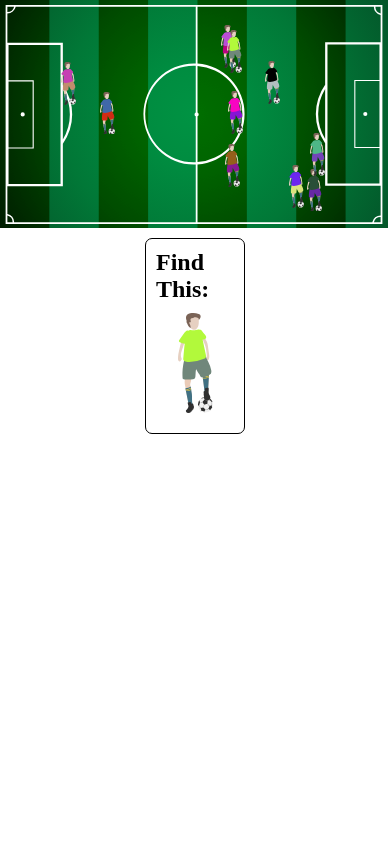
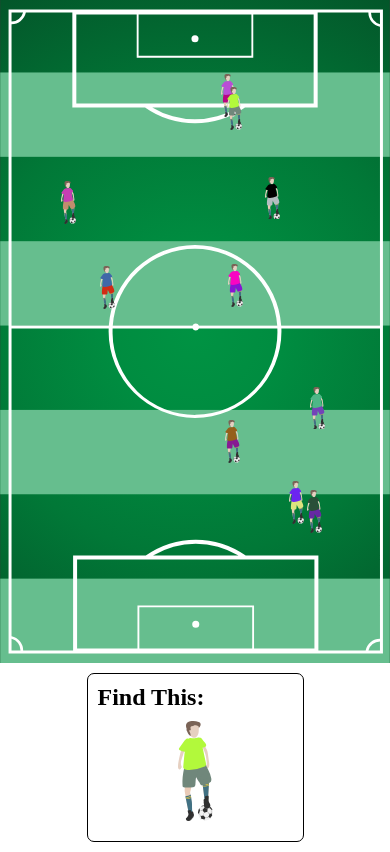
Before and after one commit to mahan-sepehri/missing-object, a React (Create React App) app: page / in a window 390 px wide. Both pictures are taken after a click on the button "Start". Built offline with nearby package versions, Linux system fonts and the light colour scheme.

Commit message:
change rotation, added responsive styles

```diff
--- a/src/components/ObjectContainer.css
+++ b/src/components/ObjectContainer.css
@@ -1,3 +1,10 @@
+.missing-box {
+  display: flex;
+  width: 100vw;
+  justify-content: center;
+  align-items: center;
+}
+
 .winner-container {
   position: relative;
   width: 20vw;
@@ -12,9 +19,17 @@
 
 .missing-container {
   width: 100vw;
-  height: 58.5vw;
+  max-width: 700px;
+  height: 170vw;
+  max-height: 1190px;
   position: relative;
   background-image: url("../assets/soccer-field.svg");
   background-size: contain;
   background-repeat: no-repeat;
 }
+
+@media (max-width: 700px) {
+  .winner-container {
+    width: 50vw;
+  }
+}
--- a/src/components/ObjectContainer.js
+++ b/src/components/ObjectContainer.js
@@ -41,7 +41,9 @@ const ObjectContainer = () => {
 
   return (
     <>
-      <div className="missing-container">{missingObjectArr}</div>
+      <div className="missing-box">
+        <div className="missing-container">{missingObjectArr}</div>
+      </div>
       <div className="winner-container">
         <h2>Find This:</h2>
         <Winner pantsColor={winnerPantsColor} shirtColor={winnerShirtColor} />
--- a/src/components/ResultModal.css
+++ b/src/components/ResultModal.css
@@ -31,3 +31,9 @@
   border: 1px solid black;
   cursor: pointer;
 }
+
+@media (max-width: 720px) {
+  .result-modal {
+    width: 90vw;
+  }
+}
```
Also changed, not shown: src/assets/soccer-field.svg.
